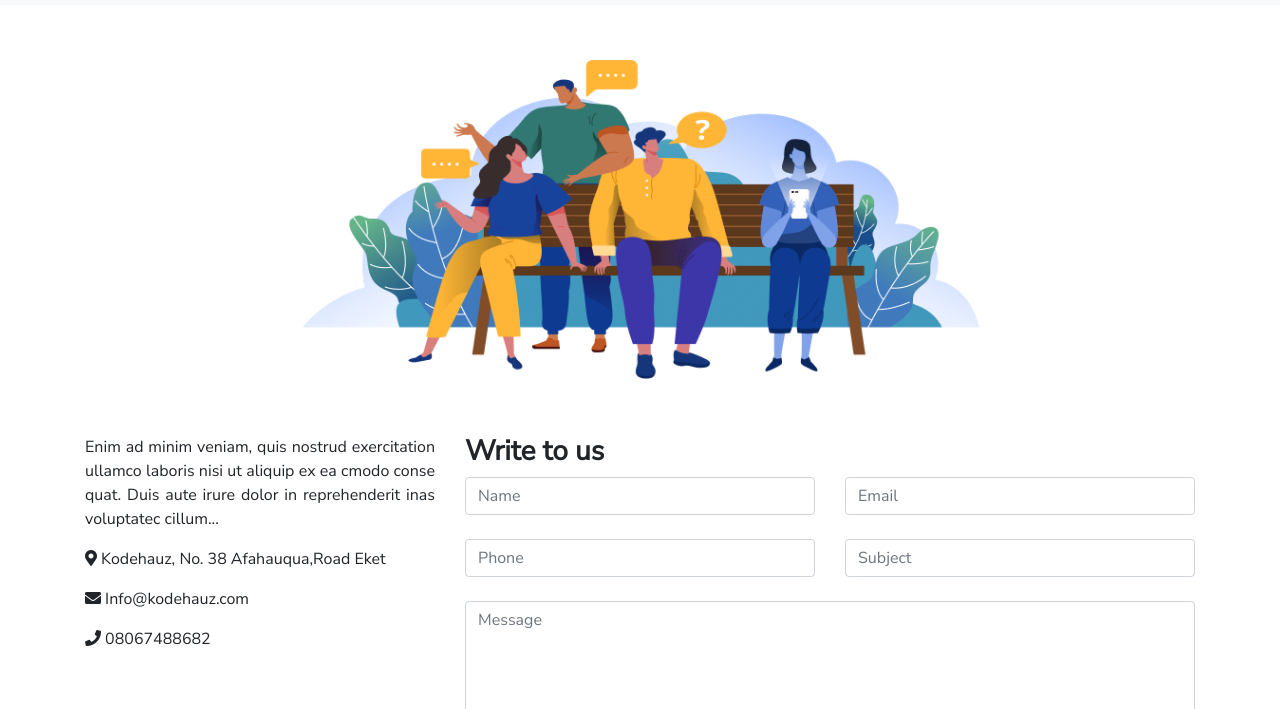
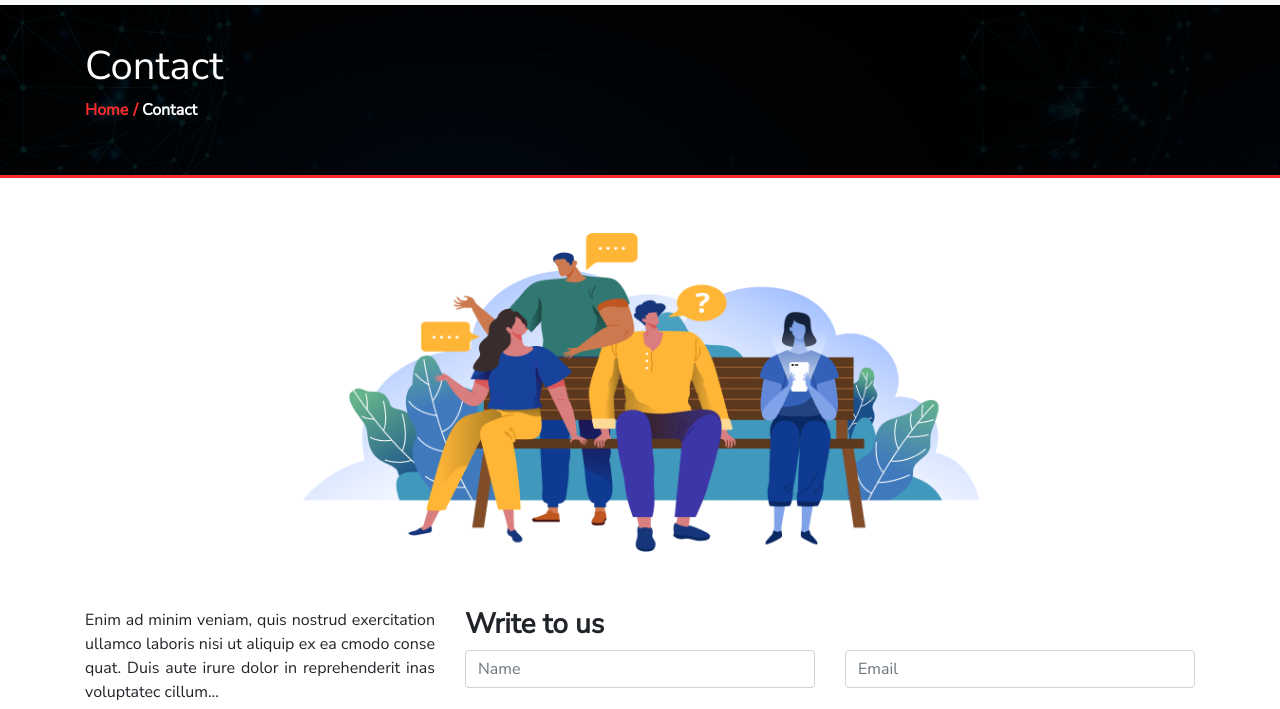
Before and after one commit to kodehauz-bootcamp/sendIT-frontend, a plain HTML site: page contact.html in a window 1280 px wide. Shown: the part 73-782 px from the top of the page. Drawn offline with nearby package versions, Linux system fonts and the light colour scheme.

Commit message:
FE/contact page added along with newer things to aid consistency

```diff
--- a/contact.html
+++ b/contact.html
@@ -11,7 +11,16 @@
     <title>Sendit</title>
 </head>
 <body>
-    <div id="header"></div>
+    <div id="header" class="wow fadeIn"></div>
+    <div class="breadcrum wow fadeIn">
+        <div class="container">
+          <h1>Contact</h1>
+          <ul class="breadcrum-li">
+            <li class="active-li"><a href="#">Home</a></li>
+            <li>Contact</li>
+          </ul>
+        </div>
+      </div>
     <!-- contact-section -->
     <section id="contact-block">
         <div class="container">
@@ -78,7 +87,8 @@
             </div>
         </div>
     </section>
-    <div id="footer"></div>
+    <div id="footer" class="wow fadeInDown"></div>
+   <button onclick="topFunction()" id="myBtn" title="Go to top">Top</button>
     <script src="js/script.js"></script>
     <script src="https://ajax.googleapis.com/ajax/libs/jquery/3.4.1/jquery.min.js"></script>
     <!-- Popper JS -->
--- a/template/header.html
+++ b/template/header.html
@@ -24,7 +24,7 @@
               <a class="nav-link" id="tracking" href="tracking.html">Tracking </a>
           </li>
           <li class="nav-item">
-                  <a class="nav-link" id="contact" href="#">Contact </a>
+                  <a class="nav-link" id="contact" href="contact.html">Contact </a>
           </li>
           <li class="nav-item ">
                   <a class="nav-link" id="signUp" href="#">Sign Up </a>
```
